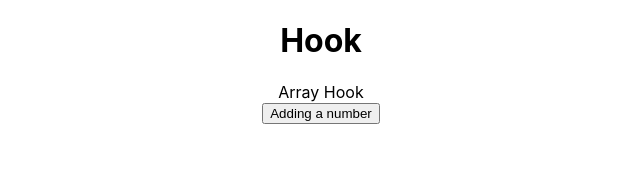
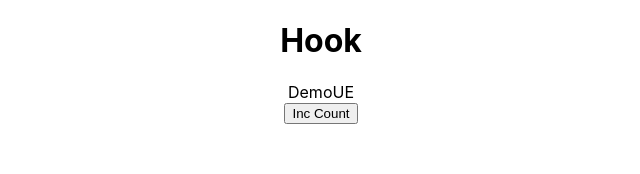
Before and after one commit to Aakarsh2000/zee3, a React (Create React App) app: page / in a window 1280 px wide. Shown: the top 174 px of the page, without its empty margins (319-959 px from the left). Built offline with nearby package versions, Linux system fonts and the light colour scheme.

Commit message:
Added DemoUE

```diff
--- a/src/App.js
+++ b/src/App.js
@@ -3,6 +3,7 @@
 import FirstHook from './components/FirstHook';
 import FormsHook from './components/FormsHook';
 import ArrayHook from './components/ArrayHook';
+import DemoUE from './components/DemoUE';
 
 function App() {
   return (
@@ -10,7 +11,8 @@
       <h1>Hook</h1>
       {/* <FirstHook/> */}
       {/* <FormsHook/> */}
-      <ArrayHook/>
+      {/* <ArrayHook/> */}
+      <DemoUE/>
     </div>
   );
 }
--- /dev/null
+++ b/src/components/DemoUE.js
@@ -0,0 +1,29 @@
+import React, { Component } from 'react'
+
+export class DemoUE extends Component {
+    constructor(props) {
+      super(props)
+
+      this.state = {
+         count : 0
+      }
+    }
+    componentDidMount(){
+        document.title=`counter is ${this.state.count}`
+    }
+
+    componentDidUpdate(){
+        document.title=`counter is ${this.state.count}`
+    }
+
+  render() {
+    return (
+      <div> DemoUE<br></br>
+        <button onClick={()=>this.setState({count : this.state.count+1})}>Inc Count</button>
+
+      </div>
+    )
+  }
+}
+
+export default DemoUE
```
